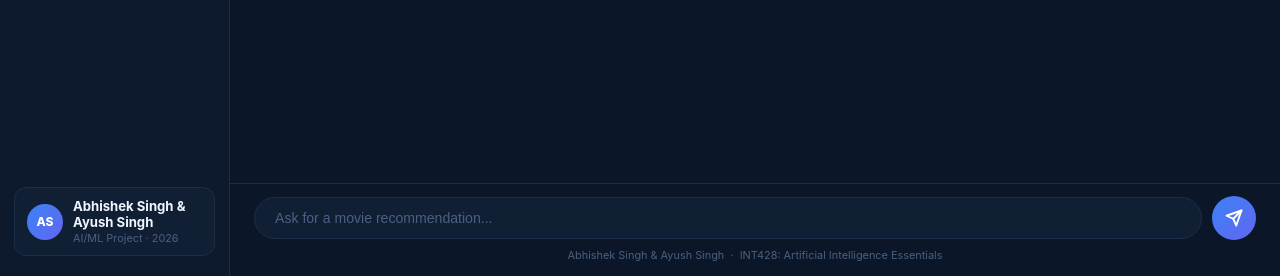
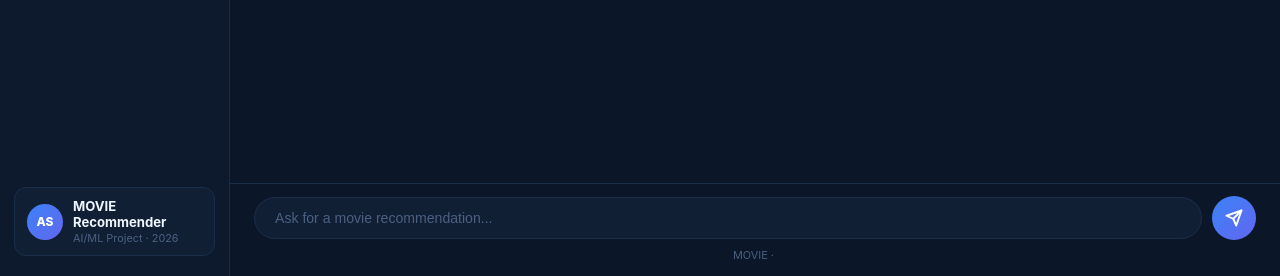
Before and after one commit to Swati-maurya-cell/cineai-movie-recommender, a Flask app: page / in a window 1280 px wide. Shown: the part 524-800 px from the top of the page. Run offline with Flask 3, Linux system fonts and the light colour scheme.

Commit message:
Updated index.html

```diff
--- a/templates/index.html
+++ b/templates/index.html
@@ -32,7 +32,7 @@
         <div class="dev-card">
           <div class="dev-avatar">AS</div>
           <div class="dev-info">
-            <p class="dev-name">Abhishek Singh & Ayush Singh</p>
+            <p class="dev-name">MOVIE Recommender</p>
             <p class="dev-role">AI/ML Project · 2026</p>
           </div>
         </div>
@@ -85,7 +85,7 @@
             </svg>
           </button>
         </div>
-        <p class="footer-note">Abhishek Singh & Ayush Singh &nbsp;·&nbsp; INT428: Artificial Intelligence Essentials</p>
+        <p class="footer-note">MOVIE&nbsp;·&nbsp;</p>
       </footer>
 
     </main>
```
